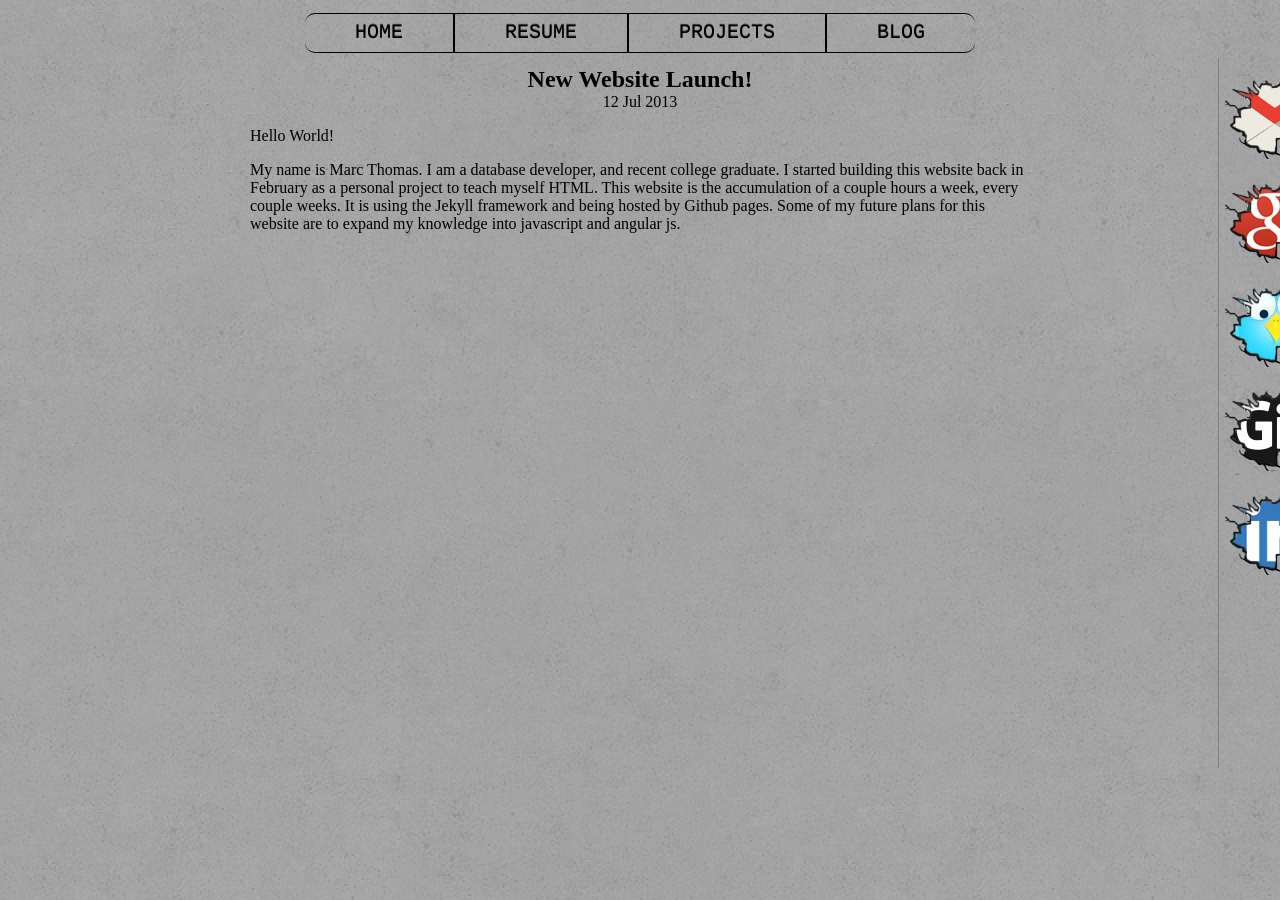
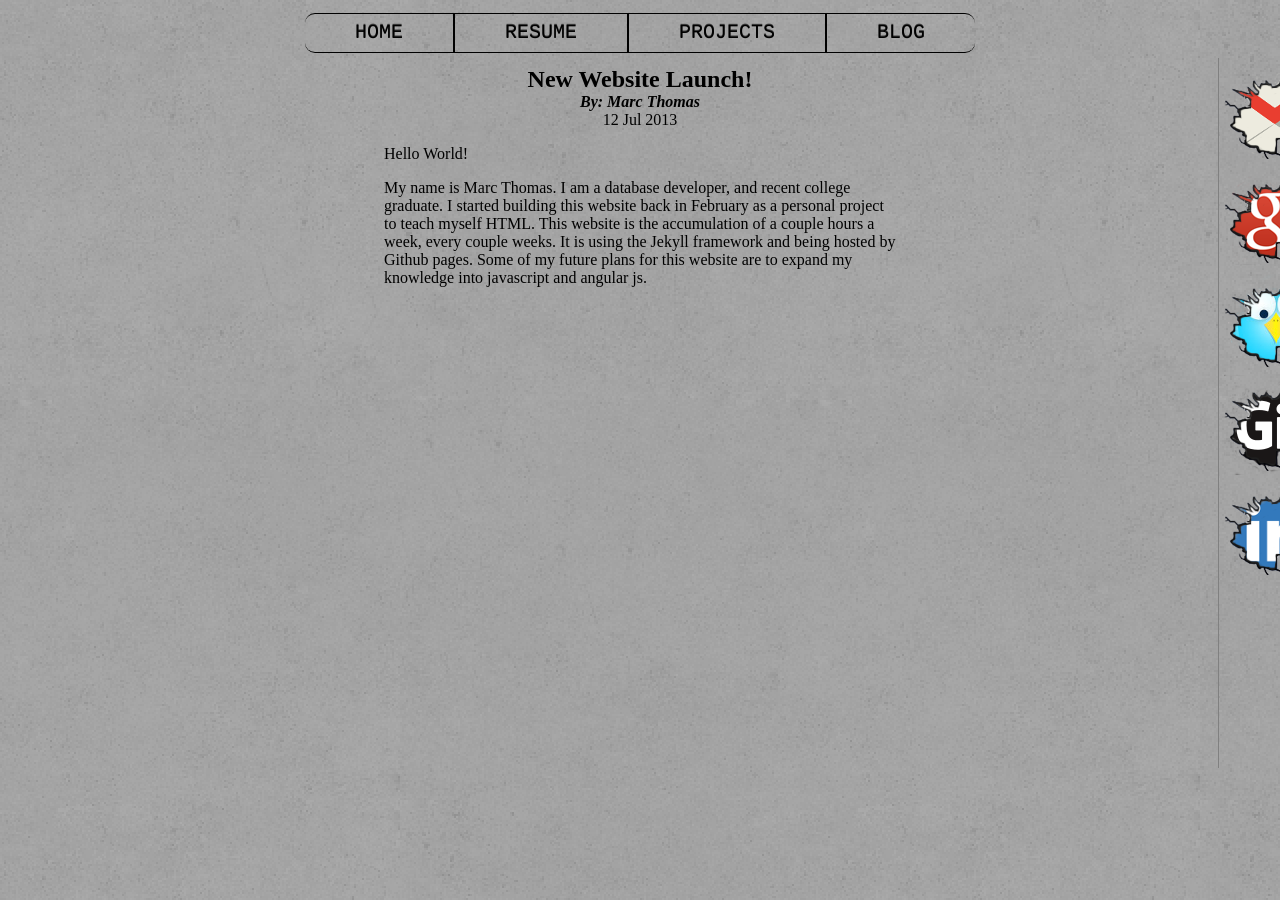
Before and after one commit to mathomastech/mathomastech.github.io, a Jekyll site: the page built from _posts/2013-07-12-NewWebsite.markdown, in a window 1280 px wide. Built offline with Jekyll 4.4.1, drawn with Linux system fonts in a browser that asks for light colours.

Commit message:
Updated blog entry formatting, added author field.

```diff
--- a/_layouts/post.html
+++ b/_layouts/post.html
@@ -2,6 +2,7 @@
 layout: default
 ---
 <h2 class="postTitle">{{ page.title }}</h2>
+<h3 class="author"><em>By: {{ page.author }}</em></h3>
 <p class="meta">{{ page.date | date_to_string }}</p>
 
 <div class="post">
--- a/_posts/2013-04-16-AftershokzBluez.markdown
+++ b/_posts/2013-04-16-AftershokzBluez.markdown
@@ -1,6 +1,7 @@
 ---
 layout: post
 title:  "Aftershokz Bluez Bone Conduction Headphones"
+author: "Marc Thomas"
 date:   2013-04-16 12:00:00
 categories: review aftershokz technology headphones wireless bluetooth
 ---
--- a/_posts/2013-07-12-NewWebsite.markdown
+++ b/_posts/2013-07-12-NewWebsite.markdown
@@ -1,6 +1,7 @@
 ---
 layout: post
 title:  "New Website Launch!"
+author: "Marc Thomas"
 date:   2013-07-12 12:00:00
 categories: website technology HTML CSS intro
 ---
--- a/css/StyleSheetMain.css
+++ b/css/StyleSheetMain.css
@@ -230,6 +230,11 @@ header{
 	text-align: center;
 	margin: 0px 250px;
 }
+.author{
+	text-align: center;
+	margin: 0px 250px;
+	font-size: 16px;
+}
 
 .meta{
 	text-align: center;
@@ -238,7 +243,7 @@ header{
 
 .post{
 	text-align: left;
-	margin: 0px 250px;
+	margin: 0% 30%;
 }
 
 
```
Also changed, not shown: 12 other files.
